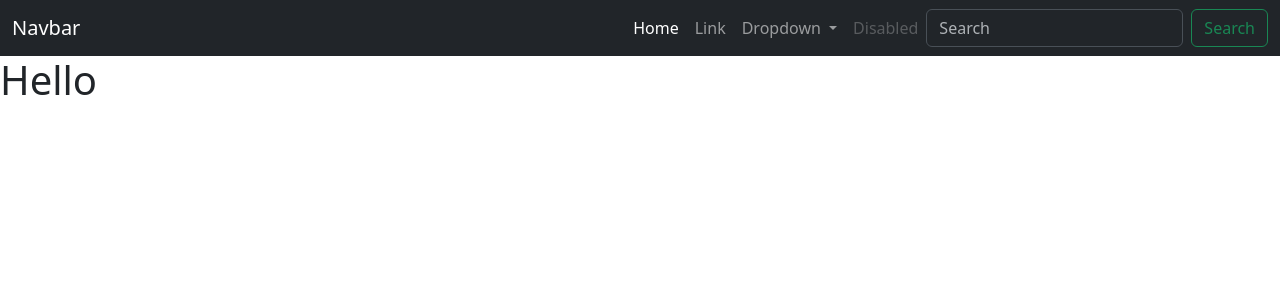
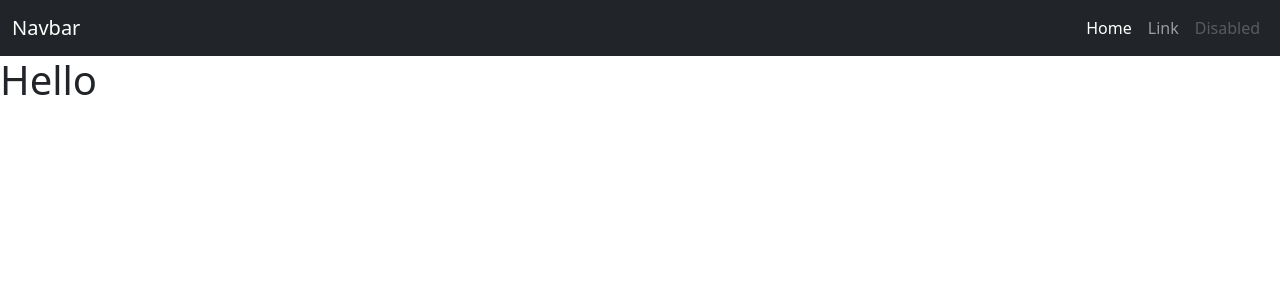
Before and after one commit to kodevue/vueapp1, a Vue app: page / in a window 1280 px wide. Shown: the top 300 px of the page. Built offline with nearby package versions, Linux system fonts and the light colour scheme.

Commit message:
app navbar.

```diff
--- a/src/components/AppNavar.vue
+++ b/src/components/AppNavar.vue
@@ -24,31 +24,11 @@
           <li class="nav-item">
             <a class="nav-link" href="#">Link</a>
           </li>
-          <li class="nav-item dropdown">
-            <a
-              class="nav-link dropdown-toggle"
-              href="#"
-              role="button"
-              data-bs-toggle="dropdown"
-              aria-expanded="false"
-            >
-              Dropdown
-            </a>
-            <ul class="dropdown-menu">
-              <li><a class="dropdown-item" href="#">Action</a></li>
-              <li><a class="dropdown-item" href="#">Another action</a></li>
-              <li><hr class="dropdown-divider" /></li>
-              <li><a class="dropdown-item" href="#">Something else here</a></li>
-            </ul>
-          </li>
+
           <li class="nav-item">
             <a class="nav-link disabled">Disabled</a>
           </li>
         </ul>
-        <form class="d-flex" role="search">
-          <input class="form-control me-2" type="search" placeholder="Search" aria-label="Search" />
-          <button class="btn btn-outline-success" type="submit">Search</button>
-        </form>
       </div>
     </div>
   </nav>
```
